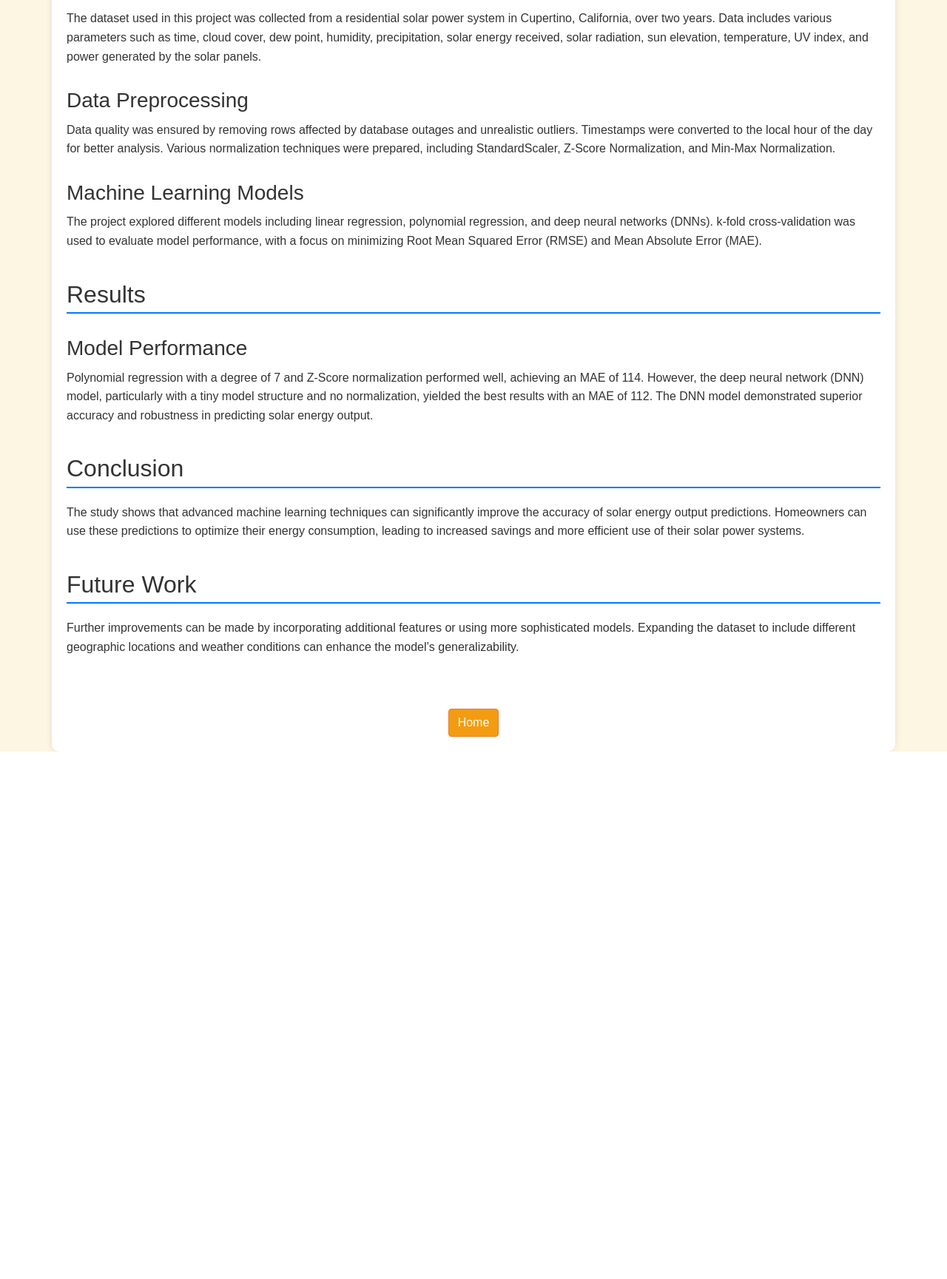
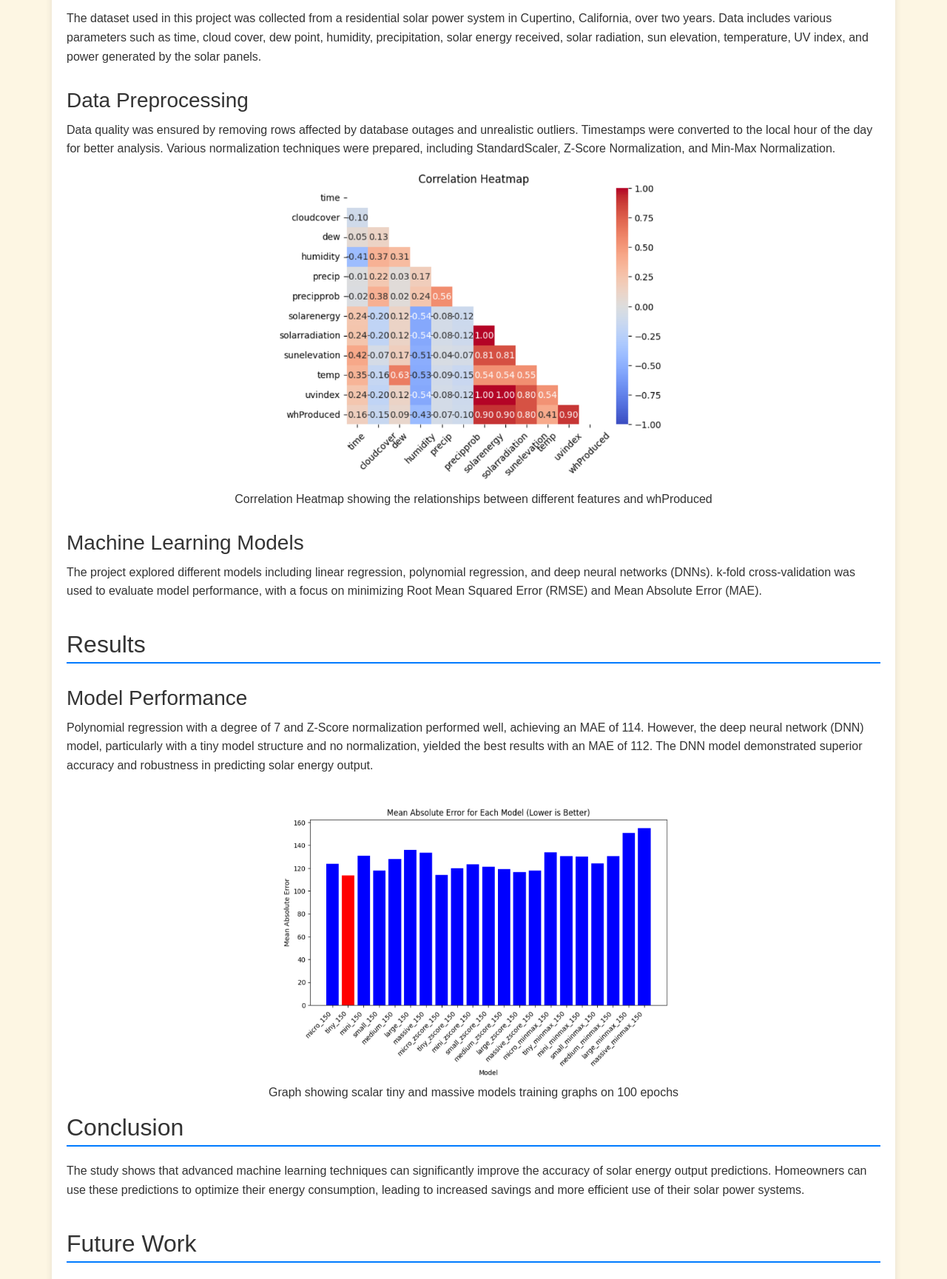
Before and after one commit to GitYaw/Solar-Powered, a Flask app: page /about in a window 1280 px wide. Shown: the part 750-2479 px from the top of the page at 74% size. Before the commit the page ends 1766 px from the top, so only its background shows below. Run offline with Flask 3, Linux system fonts and the light colour scheme; some libraries are stand-ins or nearby versions.

Commit message:
Include figures on about page

```diff
--- a/templates/about.html
+++ b/templates/about.html
@@ -68,6 +68,11 @@
             <h3>Data Preprocessing</h3>
             <p>Data quality was ensured by removing rows affected by database outages and unrealistic outliers. Timestamps were converted to the local hour of the day for better analysis. Various normalization techniques were prepared, including StandardScaler, Z-Score Normalization, and Min-Max Normalization.</p>
 
+			<figure class="text-center">
+				<img src="{{ url_for('static', filename='fig2.png') }}" alt="Correlation Heatmap" class="img-fluid" style="max-width: 50%; height: auto;">
+				<figcaption>Correlation Heatmap showing the relationships between different features and whProduced</figcaption>
+			</figure>
+
             <h3>Machine Learning Models</h3>
             <p>The project explored different models including linear regression, polynomial regression, and deep neural networks (DNNs). k-fold cross-validation was used to evaluate model performance, with a focus on minimizing Root Mean Squared Error (RMSE) and Mean Absolute Error (MAE).</p>
         </div>
@@ -77,6 +82,11 @@
             <h3>Model Performance</h3>
             <p>Polynomial regression with a degree of 7 and Z-Score normalization performed well, achieving an MAE of 114. However, the deep neural network (DNN) model, particularly with a tiny model structure and no normalization, yielded the best results with an MAE of 112. The DNN model demonstrated superior accuracy and robustness in predicting solar energy output.</p>
         </div>
+
+		<figure class="text-center">
+			<img src="{{ url_for('static', filename='fig10.png') }}" alt="Mean Absolute Error for Each Model" class="img-fluid" style="max-width: 50%; height: auto;">
+			<figcaption>Graph showing scalar tiny and massive models training graphs on 100 epochs</figcaption>
+		</figure>
 
         <div class="about-section">
             <h2>Conclusion</h2>
```
Also changed, not shown: static/fig10.png (added), static/fig2.png (added), static/fig7.png (added).
